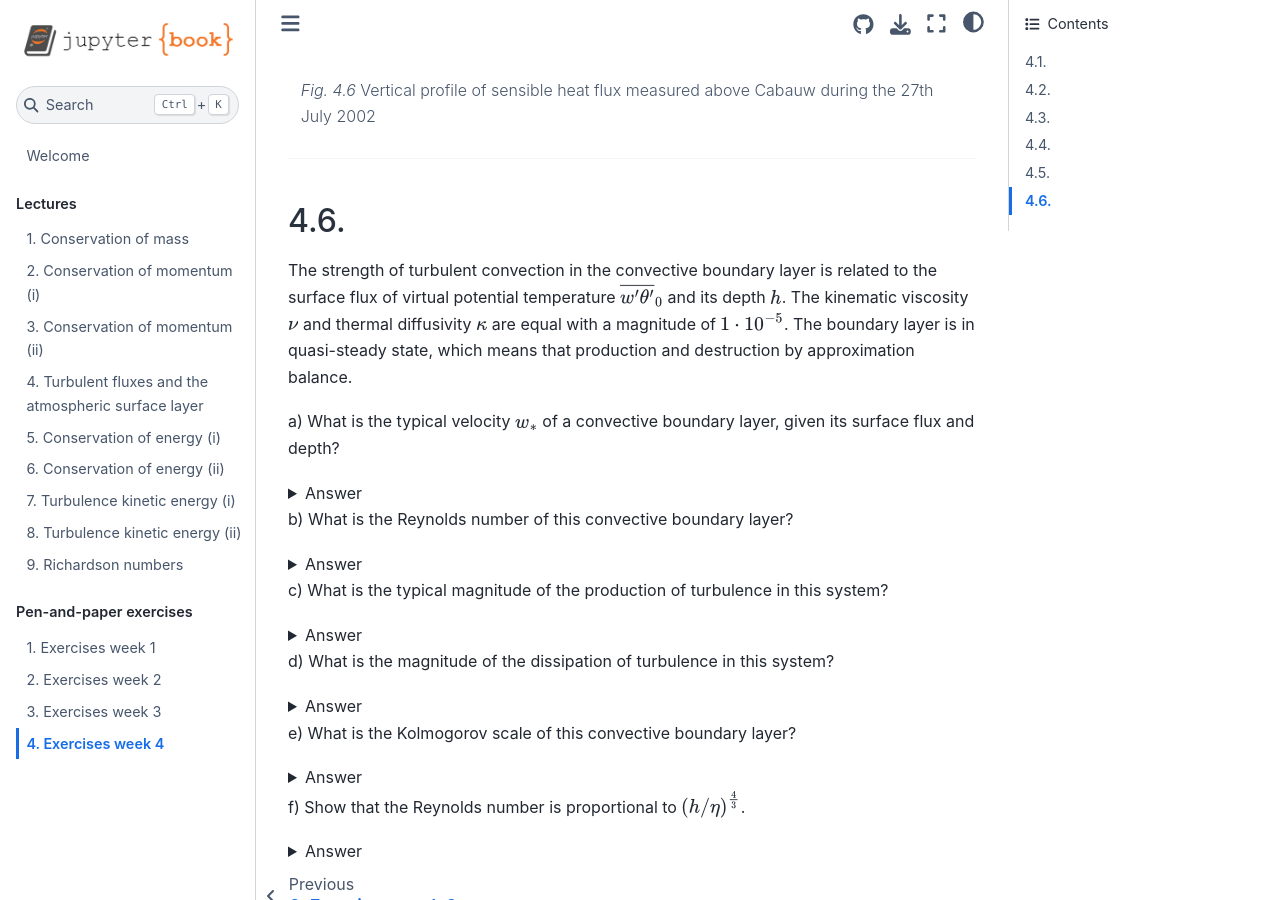
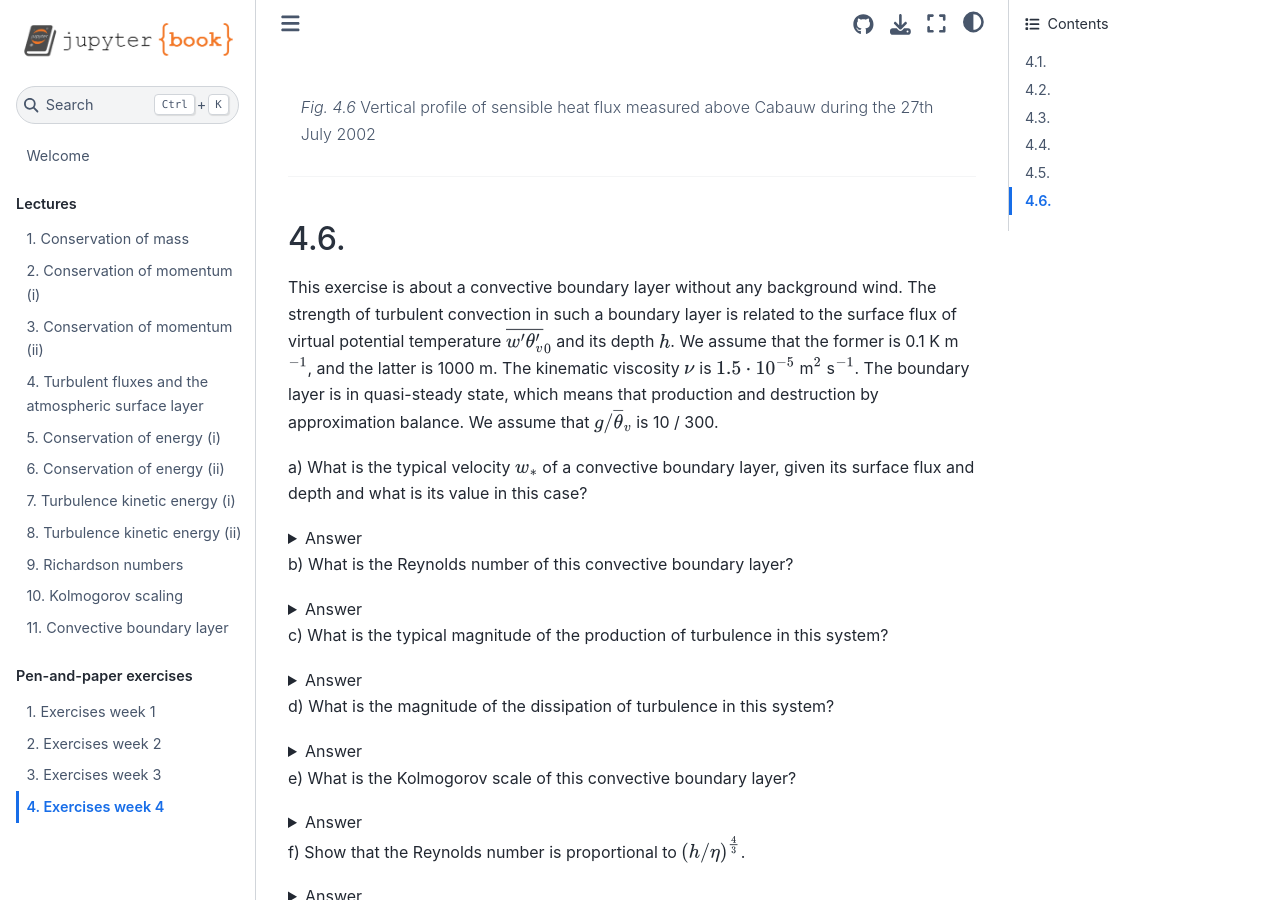
Before and after one commit to boundary-layer-meteo/boundary-layer-meteo.github.io, a Jupyter Book: the page built from exercises/week4.md, in a window 1280 px wide and 900 px high, scrolled down 6929 px. Built offline with Jupyter Book 1.0.4 settings and Sphinx 7.4.7 and the Sphinx Book theme 1.1.4, drawn with Linux system fonts in a browser that asks for light colours; some of the changed text lies outside the part shown.

Commit message:
More workouts of theory, much to go still.

```diff
--- a/_toc.yml
+++ b/_toc.yml
@@ -16,6 +16,8 @@
      - file: lectures/7_tke
      - file: lectures/8_tke_ii
      - file: lectures/9_ri
+     - file: lectures/10_kolmogorov
+     - file: lectures/11_cbl
        #- file: atmospheric_stability
 #     - file: lectures/temperature
 #   - caption: Theory
--- a/exercises/week4.md
+++ b/exercises/week4.md
@@ -552,14 +552,14 @@
 ---
 
 ##
-The strength of turbulent convection in the convective boundary layer is related to the surface flux of virtual potential temperature $\overline{w^\prime \theta^\prime}_0$ and its depth $h$. The kinematic viscosity $\nu$ and thermal diffusivity $\kappa$ are equal with a magnitude of $1 \cdot 10^{-5}$. The boundary layer is in quasi-steady state, which means that production and destruction by approximation balance.
+This exercise is about a convective boundary layer without any background wind. The strength of turbulent convection in such a boundary layer is related to the surface flux of virtual potential temperature $\overline{w^\prime \theta_v^\prime}_0$ and its depth $h$. We assume that the former is 0.1 K m$^{-1}$, and the latter is 1000 m. The kinematic viscosity $\nu$ is $1.5 \cdot 10^{-5}$ m$^2$ s$^{-1}$. The boundary layer is in quasi-steady state, which means that production and destruction by approximation balance. We assume that $g / \overline{\theta}_v$ is 10 / 300.
 
-a) What is the typical velocity $w_*$ of a convective boundary layer, given its surface flux and depth?
+a) What is the typical velocity $w_*$ of a convective boundary layer, given its surface flux and depth and what is its value in this case?
 
 <details>
   <summary>Answer</summary>
 
-The Deardorff velocity scale is constructed from $\overline{w^\prime \theta^\prime}_0$ and $h$. The only way to create a velocity scale is $w_* \equiv \left( \overline{w^\prime \theta^\prime}_0 h \right)^\frac{1}{3}$
+The Deardorff velocity scale is constructed from $\dfrac{g}{\overline{\theta}_v} \overline{w^\prime \theta^\prime}_0$ and $h$. The only way to create a velocity scale is $w_* \equiv \left( \dfrac{g}{\overline{\theta}_v} \overline{w^\prime \theta^\prime}_0 h \right)^\frac{1}{3}$. Its value here is 1.49 m s$^{-1}$.
 
 </details>
 
@@ -568,7 +568,7 @@
 <details>
   <summary>Answer</summary>
 
-The Reynolds number here is $Re = w_* h / \nu$ and its value ...?
+The Reynolds number here is $Re = w_* h / \nu$  and its value is very close to $1 \cdot 10^8$.
 
 </details>
 
@@ -577,7 +577,7 @@
 <details>
   <summary>Answer</summary>
 
-The production is the buoyancy term from TKE equation: $\dfrac{g}{\overline{\theta}_v} \overline{w^\prime \theta_v^\prime}$. We take the surface value as a reference as this is where the energy enters the system: $\dfrac{g}{\overline{\theta}_v} \overline{w^\prime \theta_v^\prime}_0$
+The production is the buoyancy term from TKE equation: $\dfrac{g}{\overline{\theta}_v} \overline{w^\prime \theta_v^\prime}$. We take the surface value as a reference as this is where the energy enters the system: $\dfrac{g}{\overline{\theta}_v} \overline{w^\prime \theta_v^\prime}_0$. Its value is $3.33 \cdot 10^{-3}$ m$^2$ $s^{-3}$.
 
 </details>
 
@@ -586,7 +586,7 @@
 <details>
   <summary>Answer</summary>
 
-The dissipation is approximately equal to the buoyancy term from TKE equation as there is almost steady state.
+The dissipation is approximately equal to the buoyancy term from TKE equation as there is almost steady state, hence its value is $3.33 \cdot 10^{-3}$ m$^2$ $s^{-3}$.
 
 </details>
 
@@ -595,7 +595,7 @@
 <details>
   <summary>Answer</summary>
 
-Dissipation matches the buoyancy flux, thus the Kolmogorov length $\eta = \left( \nu^3 / \epsilon \right)^\frac{1}{4} = \left( \nu^3 / \dfrac{g}{\overline{\theta}_{v}} \overline{w^\prime \theta_v^\prime}_0 \right)^\frac{1}{4}$
+Dissipation matches the buoyancy flux, thus the Kolmogorov length $\eta = \left( \nu^3 / \epsilon \right)^\frac{1}{4} = \left( \nu^3 / \dfrac{g}{\overline{\theta}_{v}} \overline{w^\prime \theta_v^\prime}_0 \right)^\frac{1}{4}$. Its value here is $1.0 \cdot 10^{-3}$ m, thus one millimeter.
 
 </details>
 
```
Also changed, not shown: other parts of exercises/week4.md (+2 -2 lines), lectures/10_kolmogorov.md (added, +47 -0 lines), lectures/11_cbl.md (added, +46 -0 lines).
